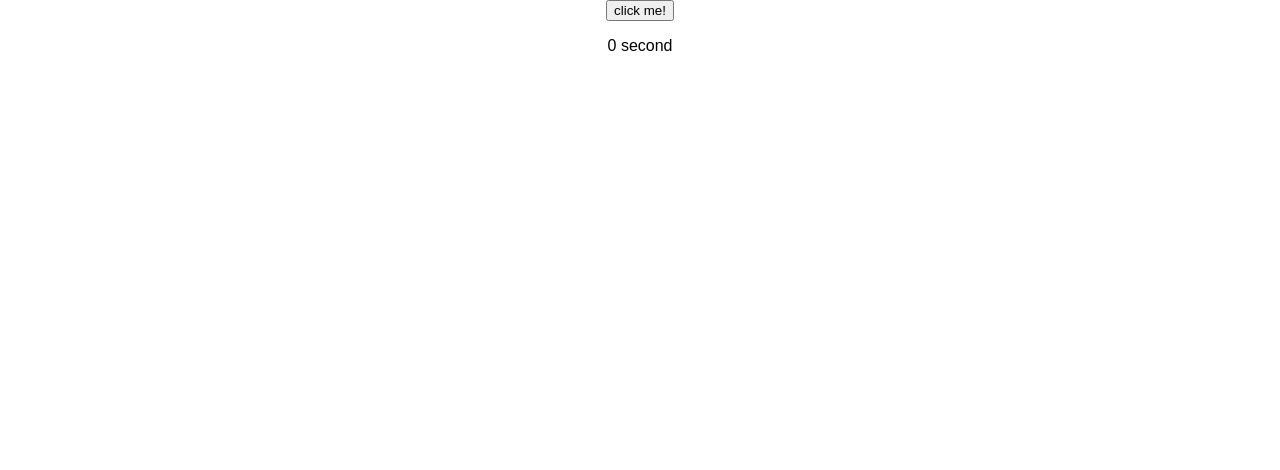
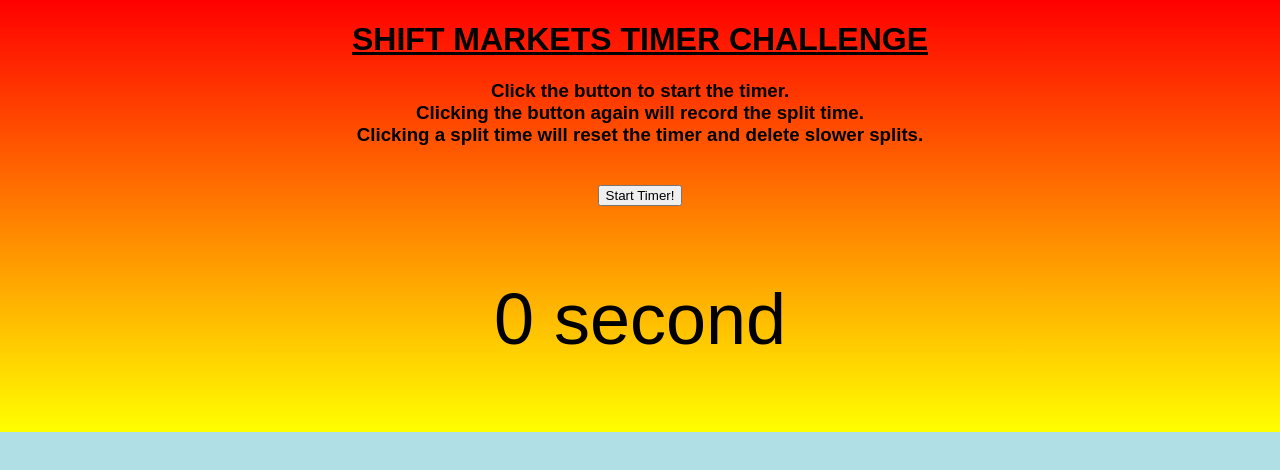
Before and after one commit to rjspitkovsky/shift-coding-challenge, a React (Create React App) app: page / in a window 1280 px wide. Shown: the top 470 px of the page. Built offline with nearby package versions, Linux system fonts and the light colour scheme.

Commit message:
added some styling

```diff
--- a/package.json
+++ b/package.json
@@ -6,7 +6,8 @@
     "node-sass-chokidar": "^1.3.3",
     "react": "^16.4.1",
     "react-dom": "^16.4.1",
-    "react-scripts": "1.1.4"
+    "react-scripts": "1.1.4",
+    "webpack": "^3.11.0"
   },
   "scripts": {
     "build-css": "node-sass-chokidar src/ -o src/",
--- a/public/index.html
+++ b/public/index.html
@@ -19,7 +19,7 @@
       work correctly both with client-side routing and a non-root public URL.
       Learn how to configure a non-root public URL by running `npm run build`.
     -->
-    <title>React App</title>
+    <title>Shift Timer Challenge</title>
   </head>
   <body>
     <noscript>
--- a/src/App.css
+++ b/src/App.css
@@ -26,7 +26,3 @@
   from { transform: rotate(0deg); }
   to { transform: rotate(360deg); }
 }
-
-.clicked {
-  background-color: red;
-}
--- a/src/button.js
+++ b/src/button.js
@@ -1,4 +1,5 @@
-import React from 'react'
+import React from 'react';
+import "./styles/button.css"
 
 class Button extends React.Component {
 
@@ -15,7 +16,7 @@
 
   render() {
     return (
-      <button onClick={event => this.manageTimer(event)}>click me!</button>
+      <button onClick={event => this.manageTimer(event)}>Start Timer!</button>
     )
   }
 }
--- a/src/index.css
+++ b/src/index.css
@@ -2,4 +2,8 @@
   margin: 0;
   padding: 0;
   font-family: sans-serif;
+  background-color: #B0E0E6;
+  /* background-image: url('http://simpleicon.com/wp-content/uploads/stopwatch-2-256x256.png'); */
+  background-image: linear-gradient(red,yellow);
+  background-repeat: no-repeat;
 }
--- /dev/null
+++ b/src/styles/button.css
@@ -0,0 +1,3 @@
+button {
+  margin-top: 20px;
+}
--- /dev/null
+++ b/src/styles/timer.css
@@ -0,0 +1,11 @@
+p {
+  font-size: 72px;
+}
+
+h1 {
+  text-decoration: underline;
+}
+
+h2 {
+  display: inline-block;
+}
--- /dev/null
+++ b/src/styles/unorderedList.css
@@ -0,0 +1,14 @@
+.clicked {
+  background-color: red;
+}
+
+ul button {
+  width: 10%;
+  text-align: center;
+  font-size: 36px;
+
+}
+
+li {
+  display: block;
+}
--- a/src/timer.js
+++ b/src/timer.js
@@ -1,6 +1,7 @@
 import React from 'react';
 import Button from './button'
 import UnorderedList from './unorderedList'
+import './styles/timer.css'
 
 class Timer extends React.Component {
   constructor() {
@@ -56,13 +57,15 @@
     console.log(this.state.clickedSeconds)
   }
 
-
-
   render() {
     return (
       <div>
+      <h1>SHIFT MARKETS TIMER CHALLENGE</h1>
+      <h3>Click the button to start the timer. <br />
+       Clicking the button again will record the split time. <br />
+       Clicking a split time will reset the timer and delete slower splits.</h3>
       <Button addClickedSecond={this.addClickedSecond} status={this.state.status} sendStatusToTimer={this.sendStatusToTimer}/>
-      <p>{this.state.seconds} {this.state.seconds < 2 ? "second" : "seconds"}</p>
+      <p id="timer">{this.state.seconds} {this.state.seconds < 2 ? "second" : "seconds"}</p>
       {this.state.clickedSeconds.length > 0 ?
       <UnorderedList sendStatusToTimer={this.sendStatusToTimer} clickedSeconds={this.state.clickedSeconds}/> : null}
       </div>
--- a/src/unorderedList.js
+++ b/src/unorderedList.js
@@ -1,5 +1,5 @@
 import React from 'react';
-import './App.css'
+import './styles/unorderedList.css'
 
 class UnorderedList extends React.Component {
 
```
Also changed, not shown: 1 other file (tests, documents, lock files or other folders).
